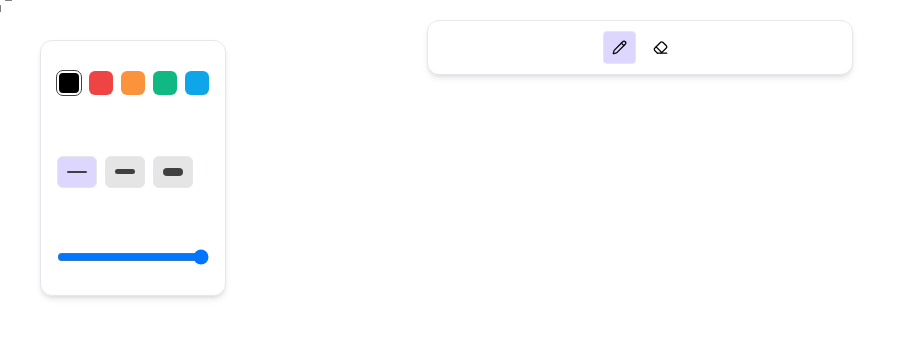
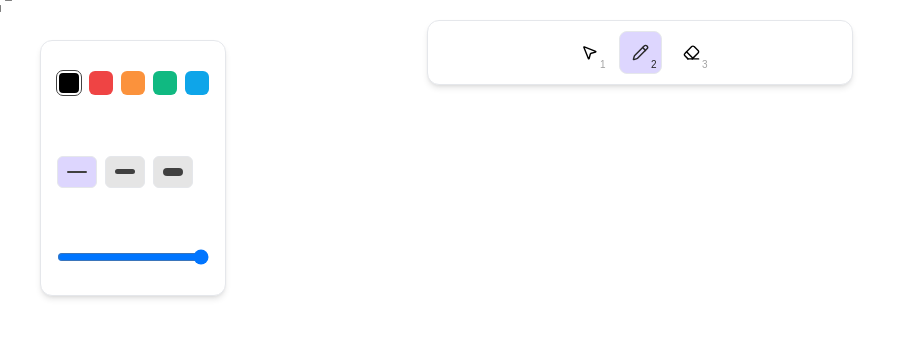
Before and after one commit to mtsfy/excellentdraw, a Next.js app: page / in a window 1280 px wide. Shown: the top 338 px of the page, without its empty margins (0-916 px from the left). Built offline with nearby package versions, Linux system fonts and the light colour scheme.

Commit message:
Add keyboard input for selecting tools

```diff
--- a/components/cursor.tsx
+++ b/components/cursor.tsx
@@ -10,8 +10,6 @@ const Cursor = () => {
 
   useEffect(() => {
     const mouseMove = (e: MouseEvent) => {
-      console.log(e.clientX, e.clientY);
-
       setCurrentPoint({
         x: e.clientX,
         y: e.clientY,
--- a/components/tool-selector.tsx
+++ b/components/tool-selector.tsx
@@ -1,29 +1,60 @@
 "use client";
 
 import { DrawingContext } from "@/context/drawing-context";
-import { useContext } from "react";
-import { LuEraser, LuPencil } from "react-icons/lu";
+import { useContext, useEffect } from "react";
+import { IconType } from "react-icons";
+import { LuEraser, LuMousePointer2, LuPencil } from "react-icons/lu";
 
 const ToolSelector = () => {
-  const { tool, setTool } = useContext(DrawingContext);
+  const { tool: activeTool, setTool } = useContext(DrawingContext);
+  const tools = [
+    {
+      label: "pointer" as DrawingTool,
+      code: 1,
+      icon: LuMousePointer2 as IconType,
+    },
+    {
+      label: "pencil" as DrawingTool,
+      code: 2,
+      icon: LuPencil as IconType,
+    },
+    {
+      label: "eraser" as DrawingTool,
+      code: 3,
+      icon: LuEraser as IconType,
+    },
+  ];
+
+  useEffect(() => {
+    const handleKeyDown = (e: KeyboardEvent) => {
+      const key = e.key;
+      if (key === "1") setTool("pointer");
+      if (key === "2") setTool("pencil");
+      if (key === "3") setTool("eraser");
+    };
+
+    window.addEventListener("keydown", handleKeyDown);
+    return () => window.removeEventListener("keydown", handleKeyDown);
+  }, [setTool]);
+
   return (
     <div className="flex gap-2 mb-4 border-[1px] shadow-md p-[10px] rounded-xl xl:w-1/3 w-full justify-center fixed bg-white top-5">
-      <button
-        onClick={() => setTool("pencil")}
-        className={`px-2 py-2 rounded hover:border-[1px] border-[1px] ${
-          tool == "pencil" ? " text-black bg-violet-200" : " border-transparent text-black"
-        }`}
-      >
-        <LuPencil size={15} />
-      </button>
-      <button
-        onClick={() => setTool("eraser")}
-        className={`px-2 py-2 rounded hover:border-[1px] border-[1px] ${
-          tool == "eraser" ? " text-black bg-violet-200" : " border-transparent text-black"
-        }`}
-      >
-        <LuEraser size={15} />
-      </button>
+      {tools.map((tool, idx) => (
+        <button
+          key={idx}
+          onClick={() => setTool(tool.label)}
+          className={`relative px-3 py-3 rounded-lg hover:border-[1px] border-[1px] ${
+            activeTool == tool.label ? " text-neutral-800 bg-violet-200" : " border-transparent text-black"
+          }`}
+        >
+          <tool.icon size={17} />
+          <div
+            className={`text-[10px] absolute bottom-[1px]  right-1 ${activeTool == tool.label ? "text-neutral-800" : "text-neutral-400"} font-medium`}
+          >
+            {tool.code}
+          </div>
+        </button>
+      ))}
     </div>
   );
 };
--- a/types/types.ts
+++ b/types/types.ts
@@ -9,4 +9,4 @@ type Point = {
   y: number;
 };
 
-type DrawingTool = "pencil" | "brush" | "eraser";
+type DrawingTool = "pencil" | "eraser" | "pointer";
```
